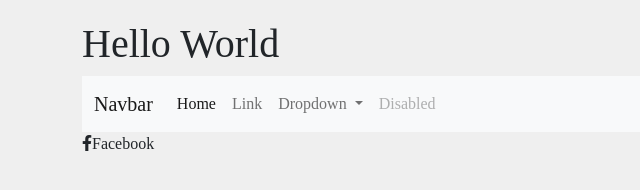
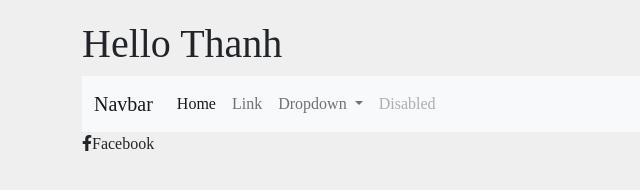
Before and after one commit to quan200699/demo-git-c02, a plain HTML site: page index.html in a window 1280 px wide. Shown: the full height of the page, 0-640 px from the left. Drawn offline with Linux system fonts and the light colour scheme.

Commit message:
Thanh edited something

```diff
--- a/index.html
+++ b/index.html
@@ -8,7 +8,7 @@
     <link rel="stylesheet" href="fontawesome-free/css/all.css">
 </head>
 <body class="container">
-<h1>Hello World</h1>
+<h1>Hello Thanh</h1>
 <nav class="navbar navbar-expand-lg navbar-light bg-light">
     <div class="container-fluid">
         <a class="navbar-brand" href="#">Navbar</a>
```
